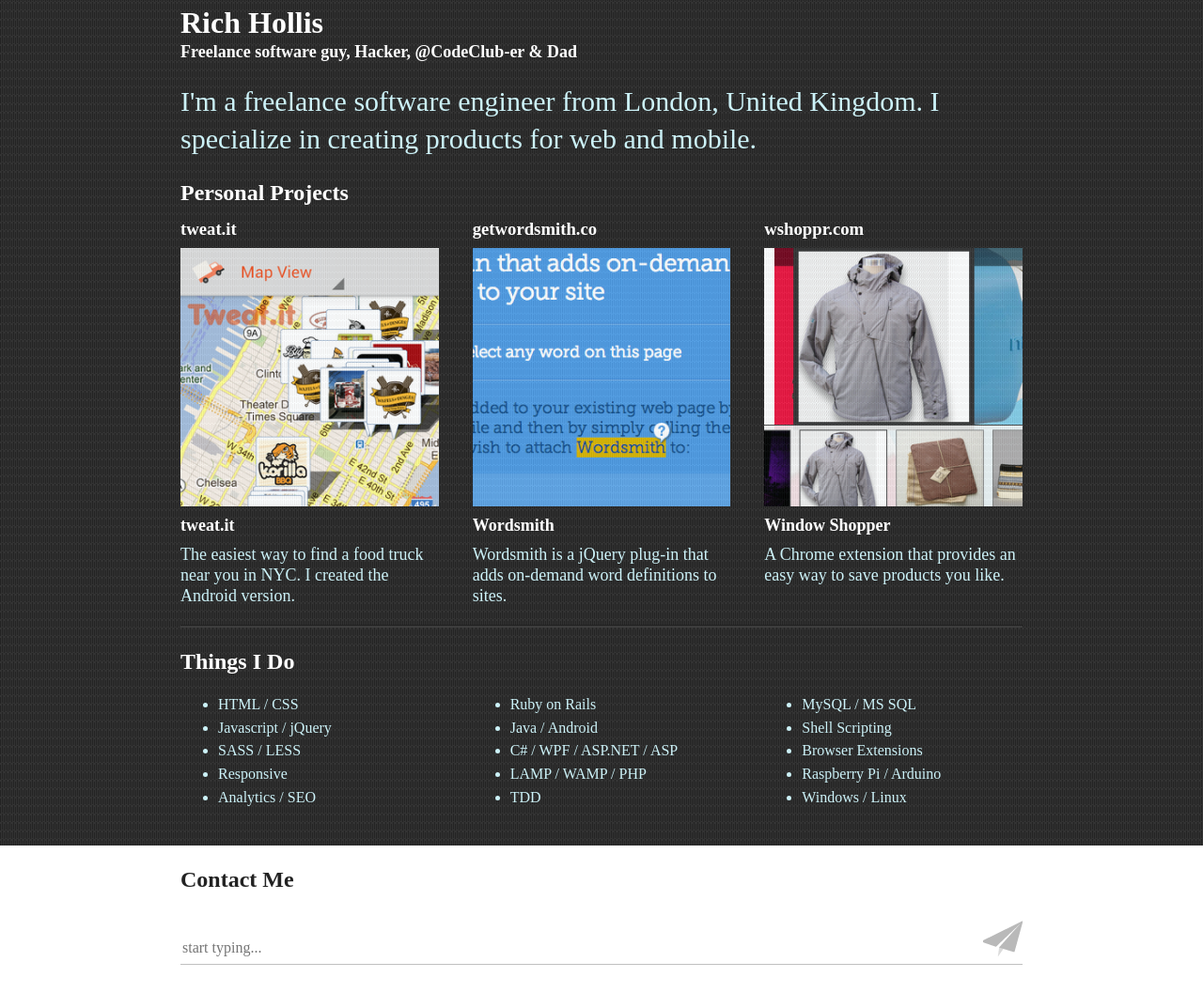
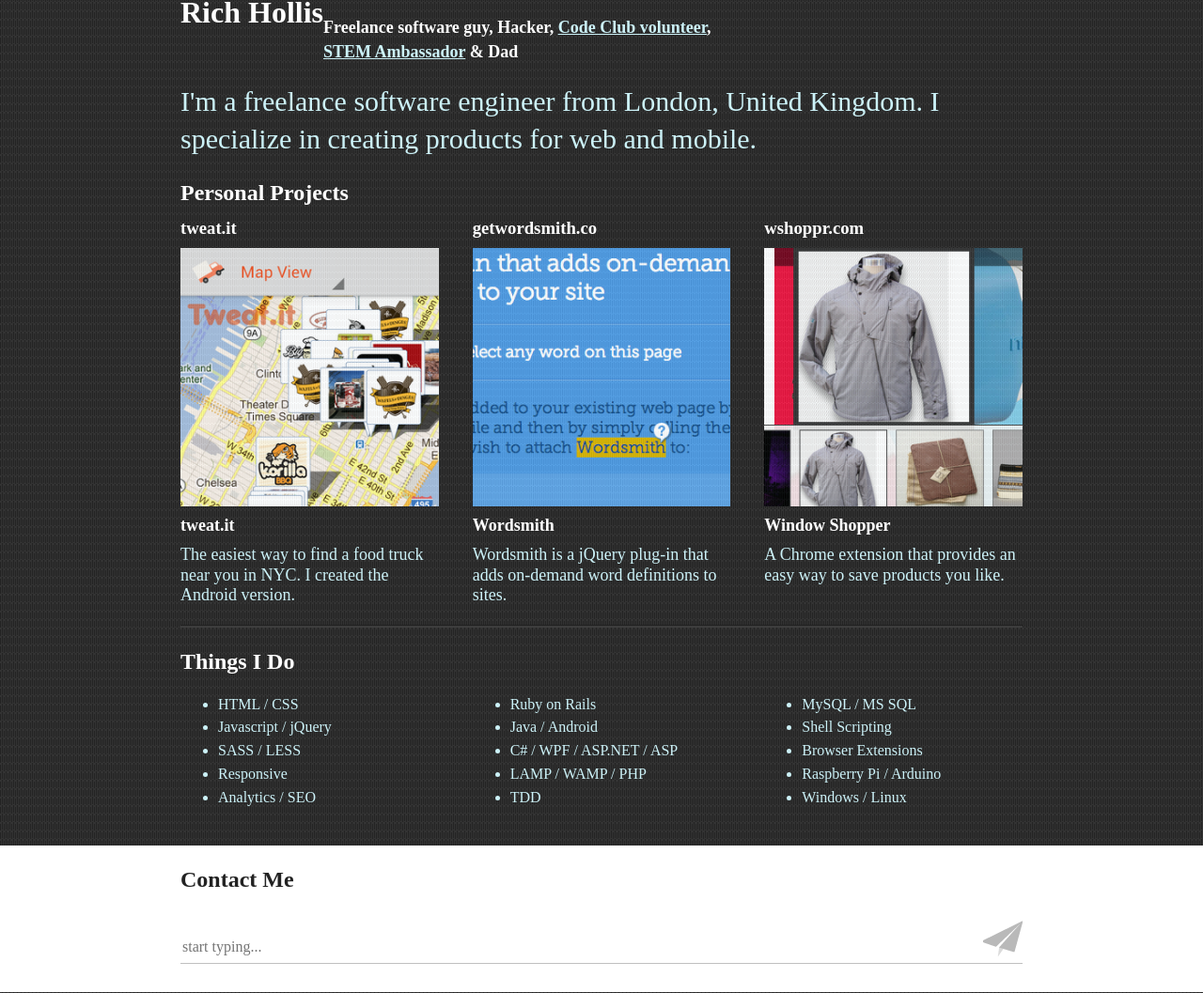
Before and after one commit to richhollis/website-responsive, a Jekyll site: the page built from index.html, in a window 1280 px wide, cut to the strip 258-1315 px from the top of the page. Shown: the whole strip at 94% size. Built offline with Jekyll 4.4.1, drawn with Linux system fonts in a browser that asks for light colours; nearby versions of some CDN libraries.

Commit message:
Updated header to include STEM

```diff
--- a/_config.yml
+++ b/_config.yml
@@ -1,7 +1,7 @@
 title: Rich Hollis
-description: Freelance software guy, Hacker, @CodeClub-er & Dad
+description: Freelance software guy, Hacker, Code Club volunteer, STEM Ambassador & Dad
 
-meta: I'm Rich Hollis. I'm a freelance full-stack software guy, hacker, @CodeClub-er & Dad from London, UK.
+meta: I'm Rich Hollis. Freelance full-stack software guy (Web | Mobile | Ruby on Rails | RoR), hacker, Code Club volunteer, STEM Ambassador & Dad from London, UK.
 
 twitter-url: https://twitter.com/richhollis
 linkedin-url: http://uk.linkedin.com/in/richhollis2
--- a/css/gridpak.css
+++ b/css/gridpak.css
@@ -110,6 +110,7 @@
         .bio { font-size: 24.5px; }
 
         .title, .social { margin-top: 20px; }
+        .title-block { width: 460px; margin-top: -1px;}
 
         .project img { width: 100%; }
         .title-block { display: inline-block;}
@@ -188,6 +189,9 @@
         .project .sub { font-size: 18px;}
 
         .title, .social { margin-top: 50px; }
+        .title-block { width: 565px; margin-top: -1px;}
+        h2.normal { display: none;}
+        h2.largest { display: block;}
 
         .title-block-full-container { display: none;}
         .smallest.col.project.divider { display: none;}
@@ -201,11 +205,12 @@
         .span_2 {
             width:16.6666666667%;
         }
+        .social,
         .span_3 {
             width:25.0%;
         }
         .project,
-        .social,
+
         .things,
         .span_4 {
             width:33.3333333333%;
@@ -219,10 +224,10 @@
         .span_7 {
             width:58.3333333333%;
         }
-        .title,
         .span_8 {
             width:66.6666666667%;
         }
+        .title,
         .span_9 {
             width:75.0%;
         }
--- a/css/site.css
+++ b/css/site.css
@@ -8,7 +8,9 @@
 .container-white.fixed { height: 145px; position: fixed; left: 0; bottom: 0px; width: 100%; }
 /* .push.active { height: 150px } */
 
-.title-block { display: inline-block; }
+h2.largest { display: none;}
+
+.title-block { float: left; }
 .title-block-full { margin-top: 10px; }
 .title-block h1 { float:left; margin: 0; padding: 0; line-height: 115%;}
 .title-block-full h1 { display: inline; line-height: 115%; }
@@ -16,7 +18,7 @@
 .title-block-full h2 { display: inline; font-size: 18px; font-weight: 700;}
 .title-block { margin-top: 10px; }
 
-.brand { margin-right: 10px; border: 2px solid #181b1c;}
+.brand { margin-right: 10px; border: 2px solid #181b1c; float: left;}
 
 .bio { margin-top: 20px; margin-bottom: 20px; font-size: 30px; line-height: 135%; font-weight: 100;}
 
--- a/index.html
+++ b/index.html
@@ -17,8 +17,9 @@
     <div class="col title">
       <img class="brand" src="http://0.gravatar.com/avatar/b5874ab143e4ae54d964a933116417a6" alt="Picture of Rich Hollis" />
       <div class="title-block">
-        <h1>{{ site.title }}</h1><br />
-        <h2>{{ site.description }}</h2>
+        <h1>Rich Hollis</h1><br />
+        <h2 class="normal">Freelance software guy, Hacker, <a href="http://codeclub.org.uk">Code Club volunteer</a>, <a href="http://stemnet.org.uk">STEM Ambassador</a> &amp; Dad</h2>
+        <h2 class="largest">Freelance software guy, Hacker, <a href="http://codeclub.org.uk">Code Club volunteer</a>,<br/><a href="http://stemnet.org.uk">STEM Ambassador</a> &amp; Dad</h2>
       </div>
     </div>
     <div class="col social">
@@ -29,8 +30,8 @@
 
   <div class="row title-block-full-container">
       <div class="col full title-block-full">
-        <h1>{{ site.title }}</h1><br />
-        <h2>{{ site.description }}</h2>
+        <h1>Rich Hollis</h1><br />
+        <h2 class="normal">Freelance software guy, Hacker, <a href="http://codeclub.org.uk">Code Club volunteer</a>, <a href="http://stemnet.org.uk">STEM Ambassador</a> &amp; Dad</h2>
       </div>
   </div>
 
```
